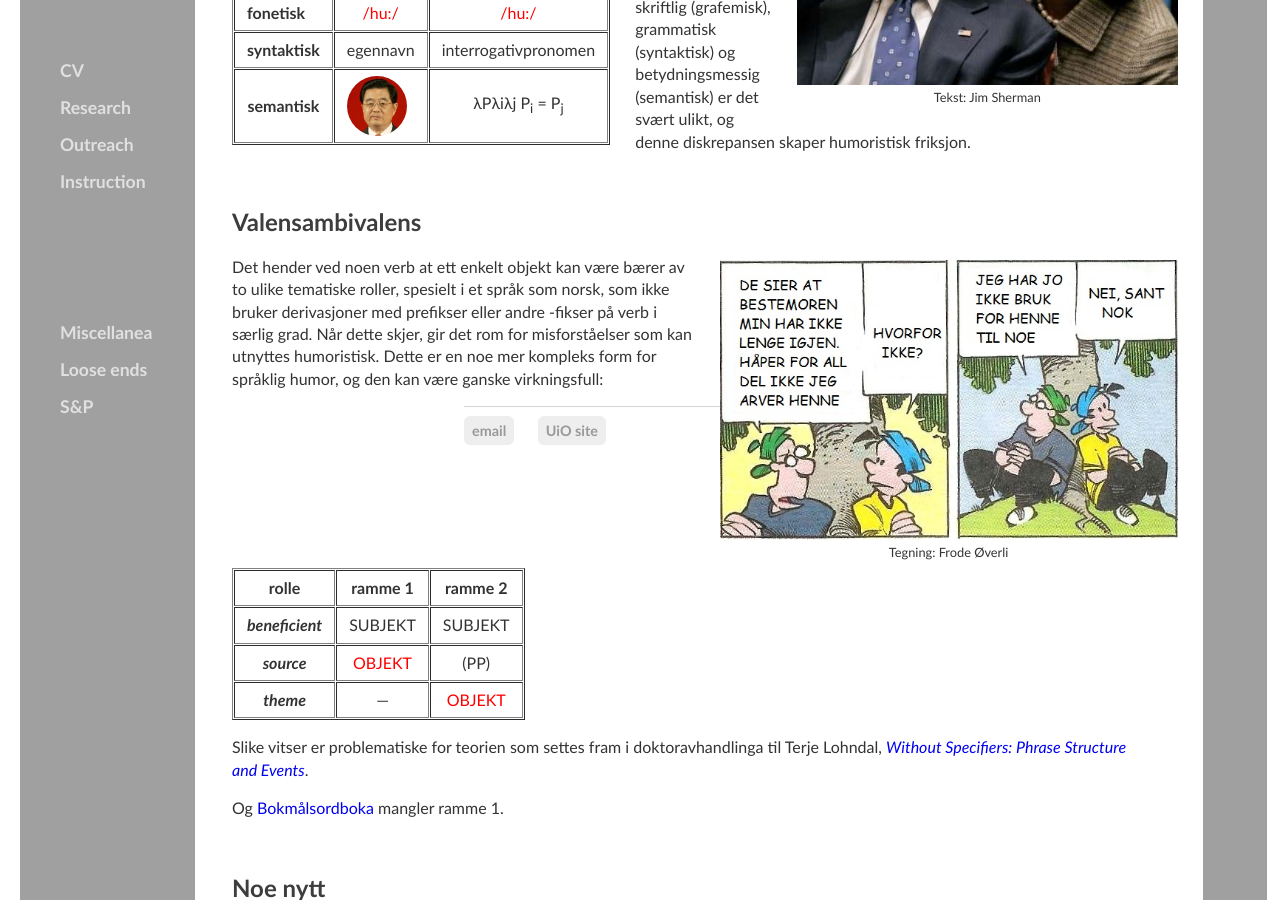
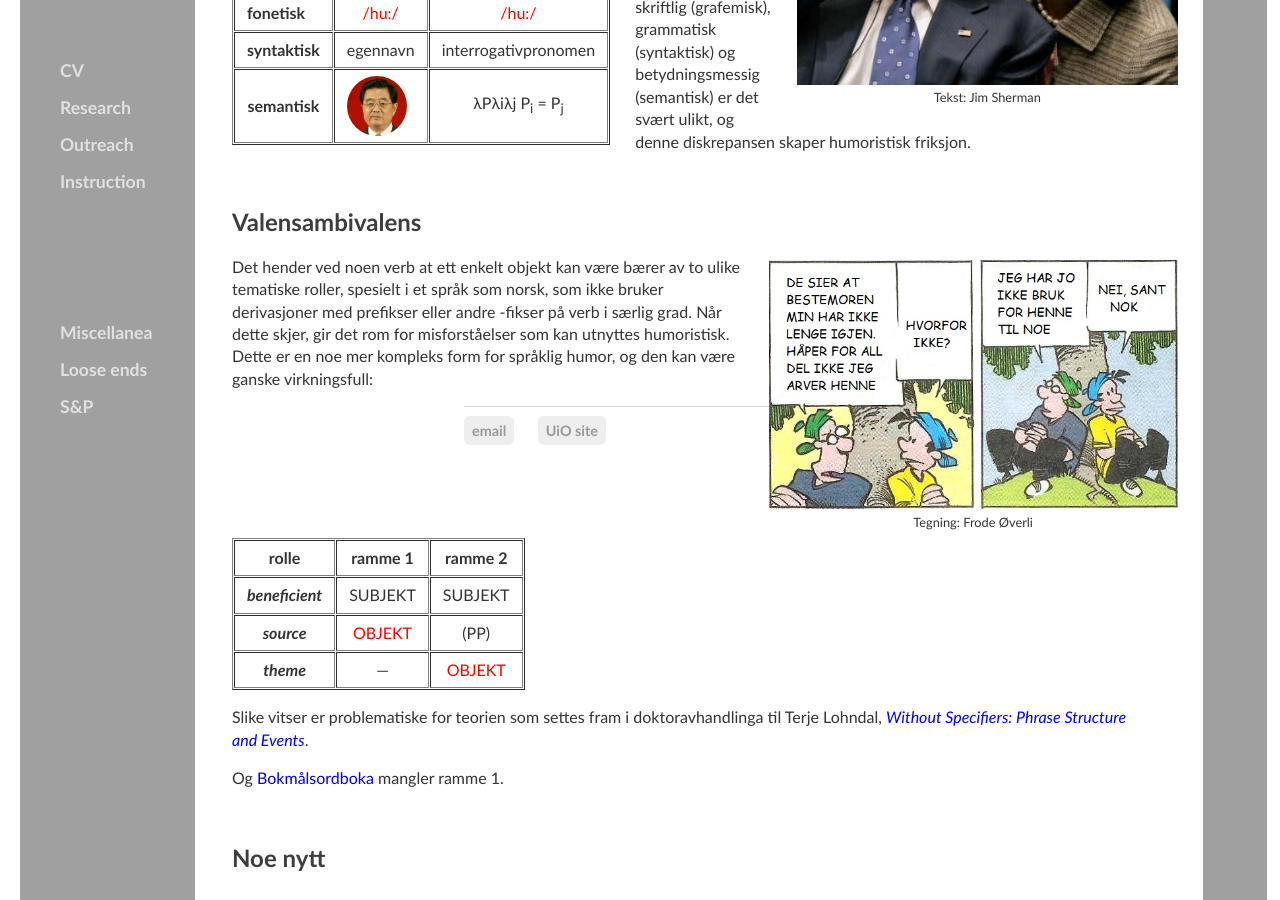
Before and after one commit to kjelljs/kjelljs.github.io, a Jekyll site: the page built from dissemination/vitsen.html, in a window 1280 px wide and 900 px high, scrolled down 760 px. Built offline with Jekyll 4.4.1, drawn with Linux system fonts in a browser that asks for light colours.

Commit message:
Update vitsen.html

```diff
--- a/dissemination/vitsen.html
+++ b/dissemination/vitsen.html
@@ -81,7 +81,7 @@
 </p>
 <br>
 <h2>Valensambivalens</h2>
-<div style="float:right;"><figure class="rightfig"><a href="http://www.youtube.com/watch?v=rVqngNypPdM"><img src="/pics/pasankjakan.jpg" style="height: 280px"></a><figcaption>Tegning: Frode Øverli</figcaption></figure></div>
+<div style="float:right;"><figure class="rightfig"><a href="http://www.youtube.com/watch?v=rVqngNypPdM"><img src="/pics/pasankjakan.jpg" style="height: 250px"></a><figcaption>Tegning: Frode Øverli</figcaption></figure></div>
 <p>Det hender ved noen verb at ett enkelt objekt kan være bærer av to ulike tematiske roller, spesielt i et språk som norsk, som ikke bruker derivasjoner med prefikser eller andre -fikser på verb i særlig grad. Når dette skjer, gir det rom for misforståelser som kan utnyttes humoristisk. Dette er en noe mer kompleks form for språklig humor, og den kan være ganske virkningsfull:
 </p>
 <div style="float:left"><figure class="leftfig"><table border="1" cellspacing="1">
```
